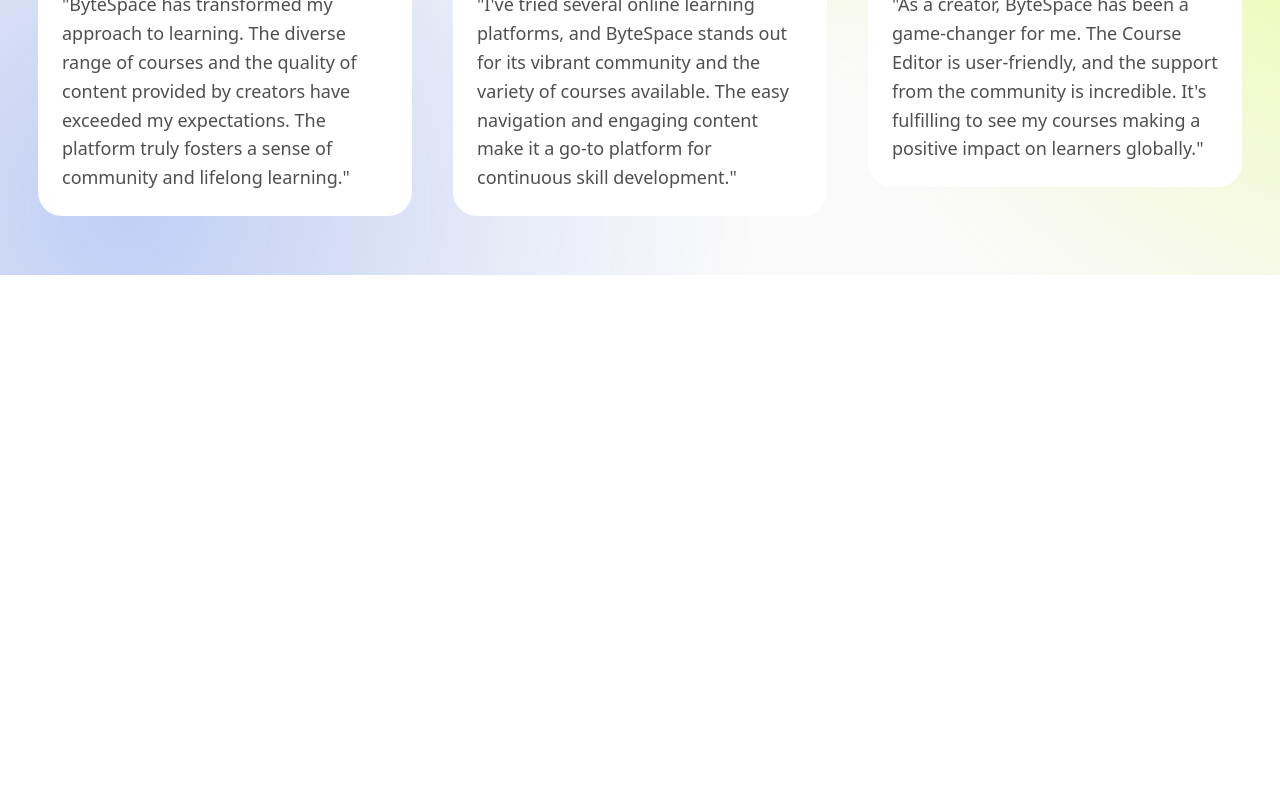
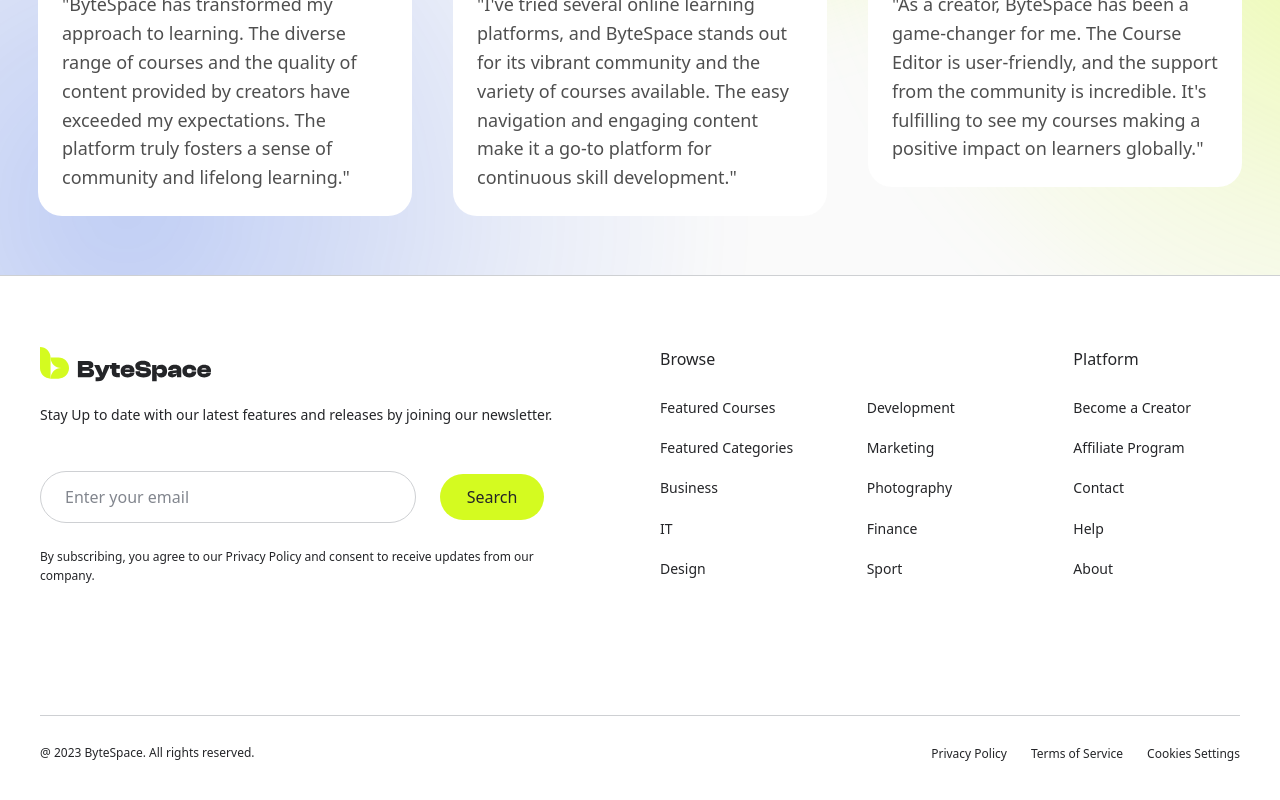
Before and after one commit to NaimurRahmannn/ByteSpace-New, a React (Vite) app: page / in a window 1280 px wide. Shown: the part 5625-6425 px from the top of the page. Before the commit the page ends 5900 px from the top, so only its background shows below. Built offline with nearby package versions, Linux system fonts and the light colour scheme; a web font is replaced by a local one.

Commit message:
feat: add footer section and newsletter form

```diff
--- /dev/null
+++ b/src/components/layout/Footer.jsx
@@ -0,0 +1,201 @@
+import bytespaceLogoFooter from '../../assets/figma/vectors/bytespace-logo-footer.svg'
+import { footerData } from '../../data/footer.js'
+import NewsletterForm from '../ui/NewsletterForm.jsx'
+
+export default function Footer() {
+  const { description, newsletter, navigation, copyright, legal } = footerData
+
+  return (
+    <footer
+      aria-label="Site footer"
+      className="border-t border-border bg-white text-text-primary"
+      data-figma-node="34:1256"
+      id="footer"
+    >
+      <div
+        className="mx-auto max-w-content px-5 pt-12 pb-8 md:px-8 md:pt-16 md:pb-10 xl:px-0 xl:pt-[71px] xl:pb-12"
+        data-figma-node="34:1257"
+      >
+        {/* Main Footer Nav Area */}
+        <div
+          className="flex flex-col gap-12 lg:flex-row lg:justify-between lg:gap-[92px]"
+          data-figma-node="34:1258"
+        >
+          {/* Left Column: Brand & Newsletter */}
+          <div
+            className="flex flex-col justify-between lg:w-[528px]"
+            data-figma-node="34:1259"
+          >
+            <div data-figma-node="34:1260">
+              <a
+                aria-label="ByteSpace home"
+                className="inline-block transition-opacity hover:opacity-85"
+                data-figma-node="34:1261"
+                href="#home"
+              >
+                <img
+                  alt="ByteSpace"
+                  className="block h-[35px] w-[171px]"
+                  height="35"
+                  src={bytespaceLogoFooter}
+                  width="171"
+                />
+              </a>
+              <p
+                className="mt-4 font-body text-body-sm text-text-primary"
+                data-figma-node="34:1264"
+              >
+                {description}
+              </p>
+            </div>
+
+            <div className="mt-8 lg:mt-[45px]">
+              <NewsletterForm
+                buttonLabel={newsletter.buttonLabel}
+                consentText={newsletter.consent}
+                placeholder={newsletter.placeholder}
+              />
+            </div>
+          </div>
+
+          {/* Right Column: Navigation */}
+          <nav
+            aria-label="Footer navigation"
+            className="grid grid-cols-2 gap-8 sm:grid-cols-3 sm:gap-10 lg:w-[580px] lg:gap-10"
+            data-figma-node="34:1272"
+          >
+            {/* Column 1: Browse */}
+            <div
+              className="flex flex-col"
+              data-figma-node="34:1273"
+            >
+              <h3
+                className="font-body text-body-md font-medium text-text-primary"
+                data-figma-node="34:1274"
+              >
+                {navigation.browse.heading}
+              </h3>
+              <ul
+                className="mt-6 flex flex-col gap-4"
+                data-figma-node="34:1275"
+              >
+                {navigation.browse.column1.map((item) => (
+                  <li key={item.label}>
+                    {item.href ? (
+                      <a
+                        className="font-body text-body-sm text-text-primary transition-colors hover:text-brand-blue"
+                        href={item.href}
+                      >
+                        {item.label}
+                      </a>
+                    ) : (
+                      <span className="font-body text-body-sm text-text-primary">
+                        {item.label}
+                      </span>
+                    )}
+                  </li>
+                ))}
+              </ul>
+            </div>
+
+            {/* Column 2: Browse continuation */}
+            <div
+              className="flex flex-col lg:pt-[48px]"
+              data-figma-node="34:1281"
+            >
+              <ul
+                className="flex flex-col gap-4"
+                data-figma-node="34:1282"
+              >
+                {navigation.browse.column2.map((item) => (
+                  <li key={item.label}>
+                    {item.href ? (
+                      <a
+                        className="font-body text-body-sm text-text-primary transition-colors hover:text-brand-blue"
+                        href={item.href}
+                      >
+                        {item.label}
+                      </a>
+                    ) : (
+                      <span className="font-body text-body-sm text-text-primary">
+                        {item.label}
+                      </span>
+                    )}
+                  </li>
+                ))}
+              </ul>
+            </div>
+
+            {/* Column 3: Platform */}
+            <div
+              className="flex flex-col"
+              data-figma-node="34:1288"
+            >
+              <h3
+                className="font-body text-body-md font-medium text-text-primary"
+                data-figma-node="34:1289"
+              >
+                {navigation.platform.heading}
+              </h3>
+              <ul
+                className="mt-6 flex flex-col gap-4"
+                data-figma-node="34:1290"
+              >
+                {navigation.platform.items.map((item) => (
+                  <li key={item.label}>
+                    {item.href ? (
+                      <a
+                        className="font-body text-body-sm text-text-primary transition-colors hover:text-brand-blue"
+                        href={item.href}
+                      >
+                        {item.label}
+                      </a>
+                    ) : (
+                      <span className="font-body text-body-sm text-text-primary">
+                        {item.label}
+                      </span>
+                    )}
+                  </li>
+                ))}
+              </ul>
+            </div>
+          </nav>
+        </div>
+
+        {/* Copyright / Legal Area */}
+        <div
+          className="mt-12 lg:mt-[130px]"
+          data-figma-node="34:1296"
+        >
+          <div
+            className="border-t border-border"
+            data-figma-node="34:1297"
+          />
+          <div
+            className="mt-6 flex flex-col gap-4 sm:flex-row sm:items-center sm:justify-between"
+            data-figma-node="34:1298"
+          >
+            <p
+              className="font-body text-[12px] leading-[19.2px] text-text-primary"
+              data-figma-node="34:1299"
+            >
+              {copyright}
+            </p>
+            <ul
+              className="flex flex-wrap items-center gap-6"
+              data-figma-node="34:1300"
+            >
+              {legal.map((item) => (
+                <li key={item.label}>
+                  <span className="font-body text-[12px] leading-[19.2px] text-text-primary">
+                    {item.label}
+                  </span>
+                </li>
+              ))}
+            </ul>
+          </div>
+        </div>
+      </div>
+    </footer>
+  )
+}
--- /dev/null
+++ b/src/components/ui/NewsletterForm.jsx
@@ -0,0 +1,57 @@
+import { useId, useState } from 'react'
+import Button from './Button.jsx'
+
+export default function NewsletterForm({
+  placeholder = 'Enter your email',
+  buttonLabel = 'Search',
+  consentText = 'By subscribing, you agree to our Privacy Policy and consent to receive updates from our company.',
+  onSubmit,
+}) {
+  const [email, setEmail] = useState('')
+  const inputId = useId()
+
+  const handleSubmit = (event) => {
+    event.preventDefault()
+    onSubmit?.(email)
+  }
+
+  return (
+    <div className="w-full max-w-[504px]" data-figma-node="34:1265">
+      <form
+        className="flex flex-col gap-4 sm:flex-row sm:items-center sm:gap-6"
+        data-figma-node="34:1266"
+        onSubmit={handleSubmit}
+      >
+        <label className="sr-only" htmlFor={inputId}>
+          Email address
+        </label>
+        <input
+          className="h-[52px] w-full min-w-0 flex-1 rounded-pill border border-border bg-white px-6 font-body text-body-md text-text-primary placeholder:text-text-secondary focus-visible:outline-2 focus-visible:outline-offset-2 focus-visible:outline-brand-blue sm:w-[376px] sm:flex-initial"
+          data-figma-node="34:1267"
+          id={inputId}
+          name="email"
+          onChange={(event) => setEmail(event.target.value)}
+          placeholder={placeholder}
+          required
+          type="email"
+          value={email}
+        />
+        <Button
+          className="h-[46px] w-full shrink-0 px-0 text-label-md sm:w-[104px]"
+          data-figma-node="34:1269"
+          type="submit"
+        >
+          {buttonLabel}
+        </Button>
+      </form>
+      {consentText ? (
+        <p
+          className="mt-6 font-body text-[12px] leading-[19.2px] text-text-primary"
+          data-figma-node="34:1271"
+        >
+          {consentText}
+        </p>
+      ) : null}
+    </div>
+  )
+}
--- /dev/null
+++ b/src/data/footer.js
@@ -0,0 +1,45 @@
+export const footerData = {
+  description:
+    'Stay Up to date with our latest features and releases by joining our newsletter.',
+  newsletter: {
+    placeholder: 'Enter your email',
+    buttonLabel: 'Search',
+    consent:
+      'By subscribing, you agree to our Privacy Policy and consent to receive updates from our company.',
+  },
+  navigation: {
+    browse: {
+      heading: 'Browse',
+      column1: [
+        { label: 'Featured Courses', href: '#courses' },
+        { label: 'Featured Categories', href: '#learning-paths' },
+        { label: 'Business' },
+        { label: 'IT' },
+        { label: 'Design' },
+      ],
+      column2: [
+        { label: 'Development' },
+        { label: 'Marketing' },
+        { label: 'Photography' },
+        { label: 'Finance' },
+        { label: 'Sport' },
+      ],
+    },
+    platform: {
+      heading: 'Platform',
+      items: [
+        { label: 'Become a Creator', href: '#creator-cta' },
+        { label: 'Affiliate Program' },
+        { label: 'Contact' },
+        { label: 'Help' },
+        { label: 'About' },
+      ],
+    },
+  },
+  copyright: '@ 2023 ByteSpace. All rights reserved.',
+  legal: [
+    { label: 'Privacy Policy' },
+    { label: 'Terms of Service' },
+    { label: 'Cookies Settings' },
+  ],
+}
--- a/src/pages/HomePage.jsx
+++ b/src/pages/HomePage.jsx
@@ -1,3 +1,4 @@
+import Footer from '../components/layout/Footer.jsx'
 import Header from '../components/layout/Header.jsx'
 import CourseDiscoverySection from '../components/sections/CourseDiscoverySection.jsx'
 import CreatorCTASection from '../components/sections/CreatorCTASection.jsx'
@@ -20,6 +21,7 @@
         <CreatorCTASection />
         <TestimonialsSection />
       </main>
+      <Footer />
     </>
   )
 }
```
Also changed, not shown: src/assets/figma/vectors/bytespace-logo-footer.svg (added), 1 other file (tests, documents, lock files or other folders).
